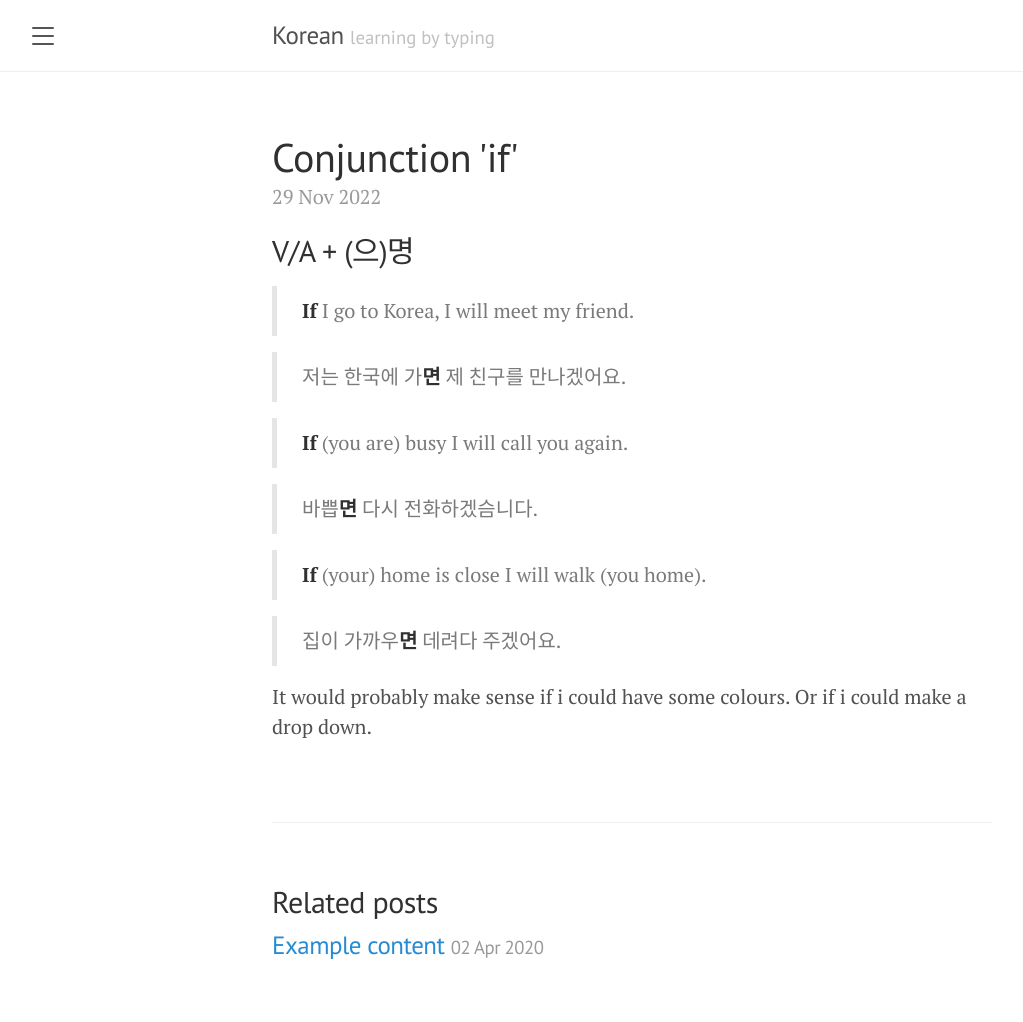
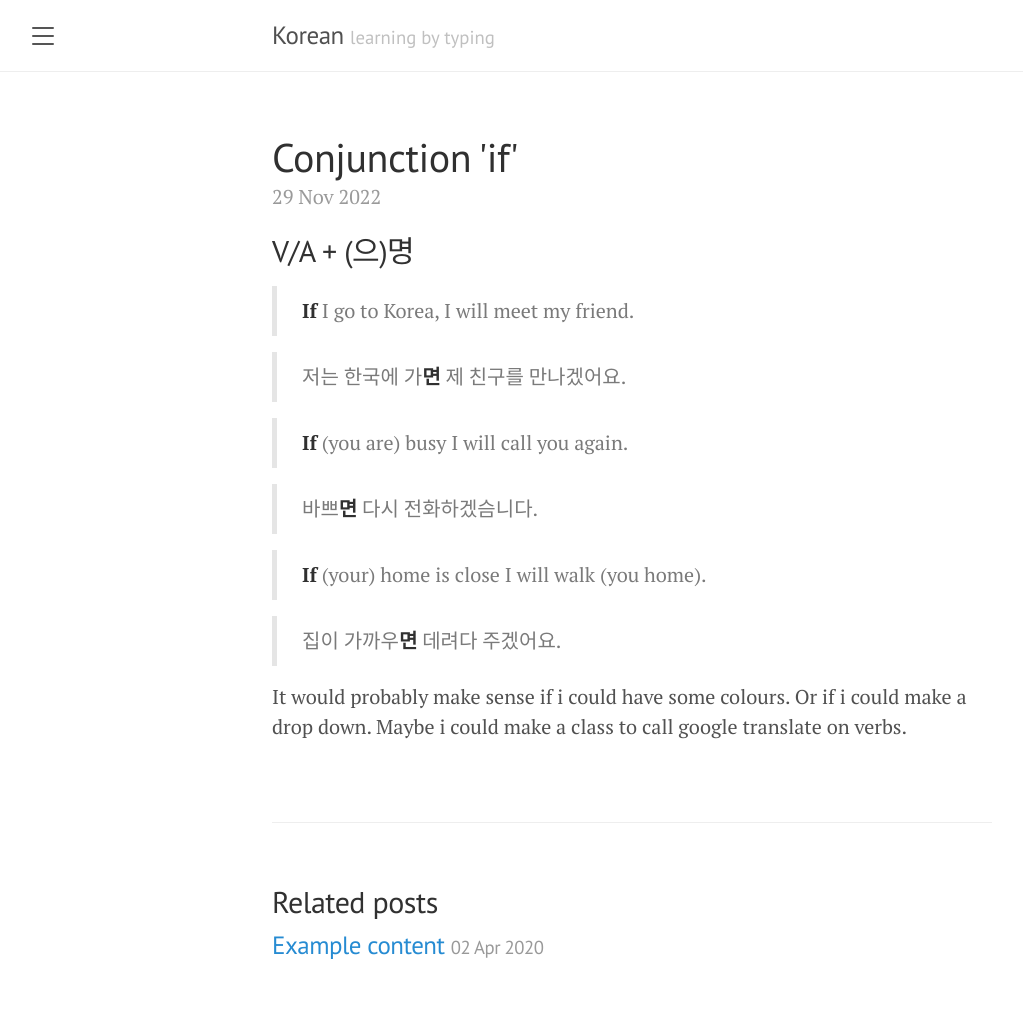
Before and after one commit to MiaHub/Korean, a Jekyll site: the page built from _posts/2022-11-29-new-post.md, in a window 1280 px wide. Shown: the whole page, without its empty margins (8-1031 px from the left). Built offline with Jekyll 4.4.1, drawn with Linux system fonts in a browser that asks for light colours.

Commit message:
Update 2022-11-29-new-post.md

```diff
--- a/_posts/2022-11-29-new-post.md
+++ b/_posts/2022-11-29-new-post.md
@@ -11,7 +11,7 @@ title: Conjunction 'if'
 
 >**If** (you are) busy I will call you again.
 
->바쁩**면** 다시 전화하겠슴니다.
+>바쁘**면** 다시 전화하겠슴니다.
 
 >**If** (your) home is close I will walk (you home).
 
@@ -20,3 +20,4 @@ title: Conjunction 'if'
 
 It would probably make sense if i could have some colours.
 Or if i could make a drop down.
+Maybe i could make a class to call google translate on verbs.
```
